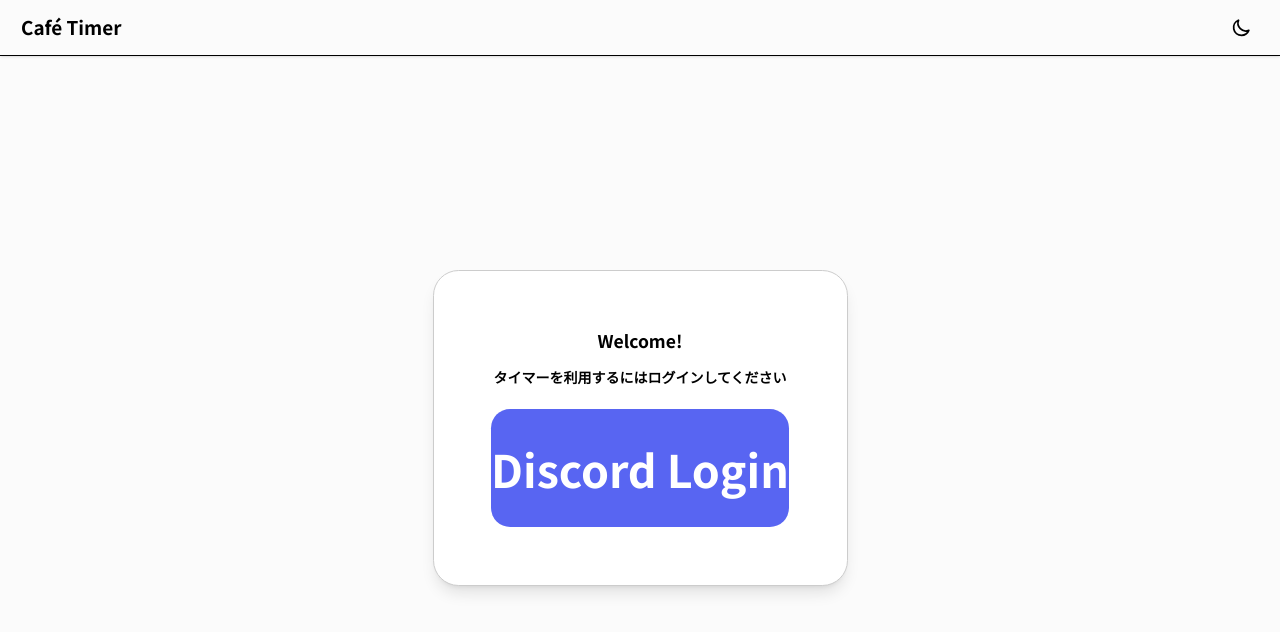
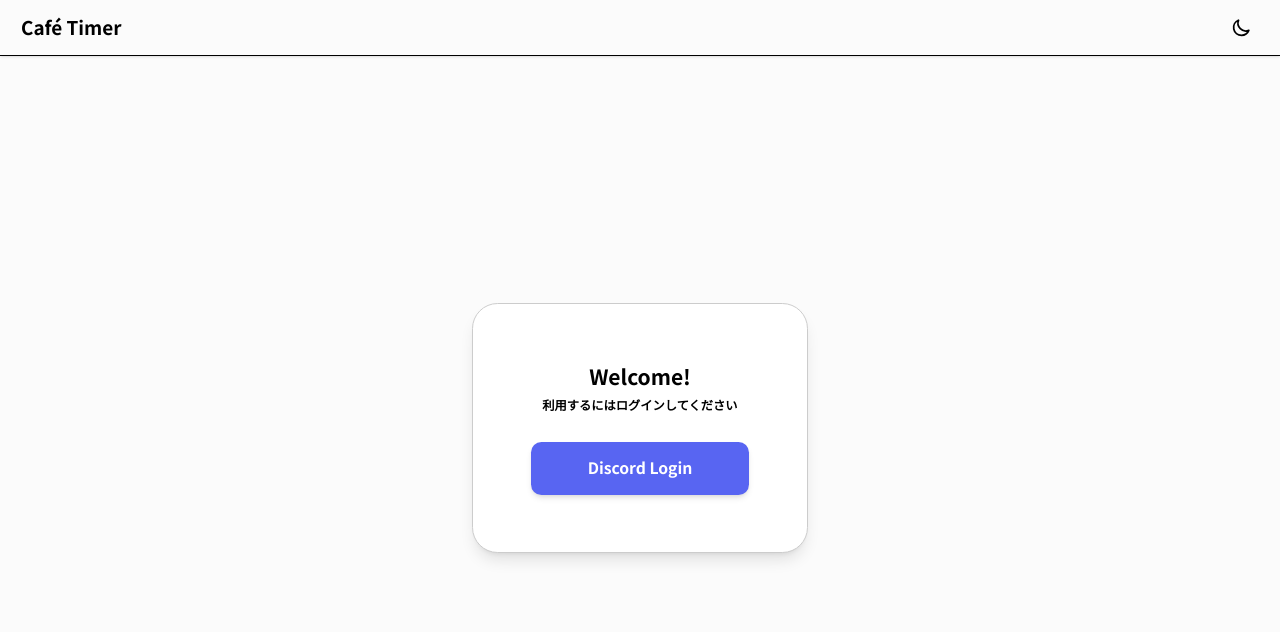
Before and after one commit to Sunny-JP/hw-ba-cafe, a Next.js app: page / in a window 1280 px wide. Shown: the top 632 px of the page. Built offline with nearby package versions, Linux system fonts and the light colour scheme; no server answers; a web font is replaced by a local one.

Commit message:
fix login logic

```diff
--- a/src/app/page.tsx
+++ b/src/app/page.tsx
@@ -14,8 +14,49 @@
 
 type Tab = 'timer' | 'history';
 
+function LoginScreen() {
+  const { loginWithDiscord } = useAuth();
+  const [isLoginLoading, setIsLoginLoading] = useState(false);
+
+  const handleLogin = async () => {
+    setIsLoginLoading(true);
+    try {
+      await loginWithDiscord();
+    } catch (error) {
+      console.error("Login failed:", error);
+      alert("ログインに失敗しました");
+      setIsLoginLoading(false);
+    }
+  };
+
+  return (
+    <div className="flex flex-col items-center justify-center flex-1 p-8">
+      <div className="timer-card text-center bg-card border border-muted p-8 rounded-2xl shadow-lg max-w-sm w-full">
+        <h2 className="text-2xl font-bold mb-2">Welcome!</h2>
+        <p className="mb-8 text-muted-foreground text-sm">
+          利用するにはログインしてください
+        </p>
+
+        <button
+          onClick={handleLogin}
+          disabled={isLoginLoading}
+          className={`
+            w-full py-4 rounded-xl text-lg font-bold transition-all shadow-md
+            ${isLoginLoading
+              ? 'bg-muted text-muted-foreground cursor-wait'
+              : 'bg-[#5865F2] text-white hover:brightness-110 hover:shadow-lg'
+            }
+          `}
+        >
+          {isLoginLoading ? 'Connecting...' : 'Discord Login'}
+        </button>
+      </div>
+    </div>
+  );
+}
+
 export default function Home() {
-  const { isLoggedIn, isLoading, loginWithDiscord } = useAuth();
+  const { isLoggedIn, isLoading } = useAuth();
 
   const [activeTab, setActiveTab] = useState<Tab>('timer');
   const [tapHistory, setTapHistory] = useState<number[]>([]);
@@ -59,7 +100,6 @@
       const { data: { session } } = await supabase.auth.getSession();
       const onesignalId = (OneSignal as any).User?.PushSubscription?.id;
 
-      console.log("OneSignal ID:", onesignalId);
       if (!onesignalId) {
         console.log("Notification ID not ready yet.");
       }
@@ -124,24 +164,17 @@
   const lastTapTime = lastTap ? new Date(lastTap) : null;
 
   if (isLoading) {
-    return <div className="flex justify-center items-center h-screen">Loading...</div>;
+    return <div className="flex justify-center items-center h-screen text-muted-foreground font-bold">Loading...</div>;
   }
 
   return (
     <div className="bg-background h-screen flex flex-col">
       <OneSignalInit />
       <Header isLoggedIn={isLoggedIn} onMenuClick={() => setIsSidePanelOpen(true)} />
+
       <main className="pt-16 pb-16 min-[1000px]:pb-0 flex-1 flex flex-col">
         {!isLoggedIn ? (
-          <div className="flex flex-col items-center justify-center flex-1 p-8">
-            <div className="timer-card text-center bg-card border border-muted p-6 rounded-lg shadow-lg">
-              <h2 className="text-xl font-bold mb-4">Welcome!</h2>
-              <p className="mb-6 text-muted-foreground">タイマーを利用するにはログインしてください</p>
-              <button onClick={loginWithDiscord} className="btn-timer btn-timer-tap" style={{ color: '#ffffff', backgroundColor: '#5865F2' }}>
-                Discord Login
-              </button>
-            </div>
-          </div>
+          <LoginScreen />
         ) : (
           <>
             {/* Mobile View */}
--- a/src/hooks/useAuth.tsx
+++ b/src/hooks/useAuth.tsx
@@ -3,7 +3,6 @@
 import { useState, useEffect, useContext, createContext, ReactNode } from 'react';
 import { createClient, User } from '@supabase/supabase-js';
 
-// クライアントサイド用Supabaseインスタンス
 export const supabase = createClient(
   process.env.NEXT_PUBLIC_SUPABASE_URL!,
   process.env.NEXT_PUBLIC_SUPABASE_ANON_KEY!
@@ -26,7 +25,6 @@
   const [isLoading, setIsLoading] = useState(true);
 
   useEffect(() => {
-    // 1. セッションの監視
     const checkSession = async () => {
       const { data: { session } } = await supabase.auth.getSession();
       setUser(session?.user ?? null);
@@ -34,7 +32,6 @@
     };
     checkSession();
 
-    // 2. ログイン状態の変化を購読
     const { data: { subscription } } = supabase.auth.onAuthStateChange((_event, session) => {
       setUser(session?.user ?? null);
       setIsLoading(false);
@@ -44,11 +41,12 @@
   }, []);
 
   const loginWithDiscord = async () => {
+    const currentOrigin = typeof window !== 'undefined' ? window.location.origin : undefined;
+
     await supabase.auth.signInWithOAuth({
       provider: 'discord',
       options: {
-        // ログイン後に戻るURL (本番環境に合わせて自動調整)
-        redirectTo: typeof window !== 'undefined' ? window.location.origin : undefined,
+        redirectTo: currentOrigin,
       },
     });
   };
@@ -58,7 +56,6 @@
     setUser(null);
   };
 
-  // Discordから来るユーザー情報の抽出
   const avatarUrl = user?.user_metadata?.avatar_url || null;
   const displayName = user?.user_metadata?.full_name || user?.user_metadata?.custom_claims?.global_name || user?.email || "先生";
 
```
